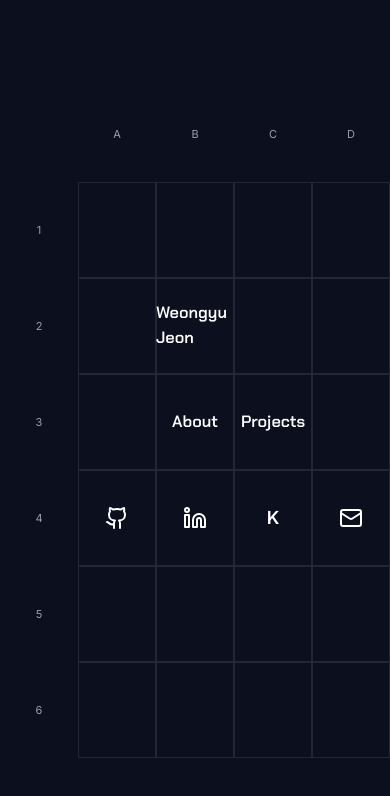
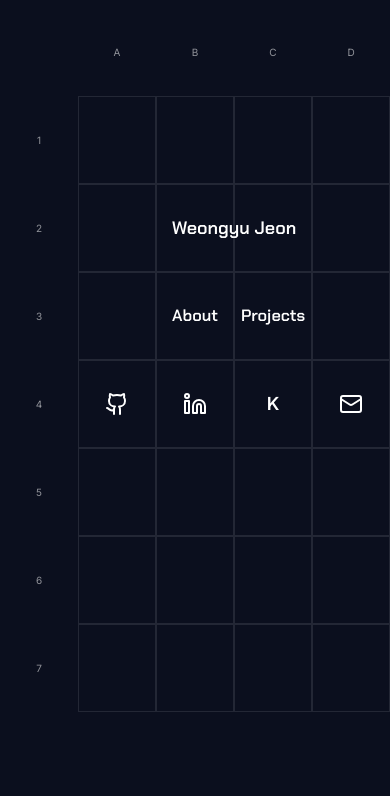
Before and after one commit to edwinjeon/portfolio, a Next.js app: page / in a window 390 px wide. Shown: the top 796 px of the page. Built offline with nearby package versions, Linux system fonts and the light colour scheme.

Commit message:
additional adjustments within homepage

```diff
--- a/src/components/HomeMobile.tsx
+++ b/src/components/HomeMobile.tsx
@@ -3,21 +3,22 @@
 import Link from "next/link";
 import { Github, Linkedin, Mail } from "lucide-react";
 
-/* ---------- Local copies of the cell components ---------- */
+/* Local cell components (mobile-only versions) with span support */
 function MainCell({
-  c, r, children, display = false, className = "",
+  c, r, children, display = false, className = "", colSpan = 1, rowSpan = 1,
 }: {
   c: number; r: number; children: React.ReactNode; display?: boolean; className?: string;
+  colSpan?: number; rowSpan?: number;
 }) {
   return (
     <div
       style={{
-        gridColumn: c + 1,
-        gridRow: r + 1,
+        gridColumn: `${c + 1} / span ${colSpan}`,
+        gridRow: `${r + 1} / span ${rowSpan}`,
         fontFamily: display ? "var(--font-home-display)" : undefined,
         fontWeight: display ? 600 : undefined,
       }}
-      className={`group relative z-10 flex items-center justify-center text-white transition-colors duration-150 hover:bg-white/10 ${className}`}
+      className={`group relative z-10 flex items-center justify-center text-center text-white transition-colors duration-150 hover:bg-white/10 ${className}`}
     >
       {children}
     </div>
@@ -25,9 +26,10 @@ function MainCell({
 }
 
 function MainLinkCell({
-  c, r, href, target, ariaLabel, children, display = false,
+  c, r, href, target, ariaLabel, children, display = false, className = "", colSpan = 1, rowSpan = 1,
 }: {
-  c: number; r: number; href: string; target?: "_blank"; ariaLabel?: string; children: React.ReactNode; display?: boolean;
+  c: number; r: number; href: string; target?: "_blank"; ariaLabel?: string; children: React.ReactNode;
+  display?: boolean; className?: string; colSpan?: number; rowSpan?: number;
 }) {
   return (
     <Link
@@ -35,53 +37,56 @@ function MainLinkCell({
       target={target}
       aria-label={ariaLabel}
       style={{
-        gridColumn: c + 1,
-        gridRow: r + 1,
+        gridColumn: `${c + 1} / span ${colSpan}`,
+        gridRow: `${r + 1} / span ${rowSpan}`,
         fontFamily: display ? "var(--font-home-display)" : undefined,
         fontWeight: display ? 600 : undefined,
       }}
-      className="group relative z-10 flex h-full w-full items-center justify-center text-white transition-colors duration-150 hover:bg-white/10 p-2 min-w-11 min-h-11"
+      className={`group relative z-10 flex h-full w-full items-center justify-center text-center text-white transition-colors duration-150 hover:bg-white/10 p-2 min-w-11 min-h-11 ${className}`}
     >
       {children}
     </Link>
   );
 }
 
-/* ---------- Mobile Excel-style homepage (with headers) ---------- */
+/* Mobile Excel-style homepage (headers smaller, grid bigger, lifted up, 7 rows) */
 export default function HomeMobile() {
   const COLS = 4;
-  const ROWS = 6;
+  const ROWS = 7; // add row 7 so the sheet feels complete
 
-  // Larger cells for readability; grid centered on screen
-  const cw = `clamp(72px, ${100 / (COLS + 1)}vw, 112px)`;
-  const ch = `clamp(64px, ${100 / (ROWS + 1)}vh, 96px)`;
+  // Larger cells, but guaranteed to fit: 100dvh/(ROWS+1) is the governing size
+  const cw = `clamp(68px, calc(100dvw / ${COLS + 1}), 112px)`;
+  const ch = `clamp(56px, calc(100dvh / ${ROWS + 1}), 88px)`;
 
   return (
     <main className="relative h-dvh w-screen overflow-hidden bg-[#0B0F1E] text-[#E5E7EB]">
       <div
-        className="grid h-full w-full place-content-center"
+        className="
+          grid h-full w-full place-content-start
+          pt-2   /* lift the grid up a bit */
+        "
         style={{
           gridTemplateColumns: `repeat(${COLS + 1}, ${cw})`,
           gridTemplateRows: `repeat(${ROWS + 1}, ${ch})`,
         }}
       >
-        {/* Column headers A–D */}
+        {/* Column headers A–D (smaller) */}
         {Array.from({ length: COLS }).map((_, i) => (
           <div
             key={`m-col-${i}`}
             style={{ gridColumn: i + 2, gridRow: 1 }}
-            className="flex items-center justify-center text-[11px] leading-none text-white/60"
+            className="flex items-center justify-center text-[10px] leading-none text-white/55"
           >
             {String.fromCharCode(65 + i)}
           </div>
         ))}
 
-        {/* Row headers 1–6 */}
+        {/* Row headers 1–7 (smaller) */}
         {Array.from({ length: ROWS }).map((_, i) => (
           <div
             key={`m-row-${i}`}
             style={{ gridColumn: 1, gridRow: i + 2 }}
-            className="flex items-center justify-center text-[11px] leading-none text-white/60"
+            className="flex items-center justify-center text-[10px] leading-none text-white/55"
           >
             {i + 1}
           </div>
@@ -98,11 +103,19 @@ export default function HomeMobile() {
           ))
         )}
 
-        {/* Main cells (no hover cells on mobile) */}
-        <MainCell c={2} r={2} display className="text-[clamp(16px,4.2vw,20px)]">
+        {/* Main cells */}
+        {/* Name spans 2 columns so it fits on one line and is centered */}
+        <MainCell
+          c={2}
+          r={2}
+          display
+          colSpan={2}
+          className="text-[clamp(18px,4.6vw,22px)]"
+        >
           Weongyu Jeon
         </MainCell>
 
+        {/* About / Projects */}
         <MainLinkCell c={2} r={3} href="/about" display>
           <span className="text-[clamp(16px,4.2vw,20px)]">About</span>
         </MainLinkCell>
@@ -110,17 +123,26 @@ export default function HomeMobile() {
           <span className="text-[clamp(16px,4.2vw,20px)]">Projects</span>
         </MainLinkCell>
 
+        {/* Icon row */}
         <MainLinkCell c={1} r={4} href="https://github.com/edwinjeon" target="_blank" ariaLabel="GitHub">
-          <Github className="h-6 w-6" />
+          <span className="inline-flex min-w-11 min-h-11 items-center justify-center">
+            <Github className="h-6 w-6" />
+          </span>
         </MainLinkCell>
         <MainLinkCell c={2} r={4} href="https://www.linkedin.com/in/weongyujeon/" target="_blank" ariaLabel="LinkedIn">
-          <Linkedin className="h-6 w-6" />
+          <span className="inline-flex min-w-11 min-h-11 items-center justify-center">
+            <Linkedin className="h-6 w-6" />
+          </span>
         </MainLinkCell>
         <MainLinkCell c={3} r={4} href="https://www.kaggle.com/ratin21" target="_blank" ariaLabel="Kaggle">
-          <span className="font-semibold text-lg">K</span>
+          <span className="inline-flex min-w-11 min-h-11 items-center justify-center font-semibold text-lg">
+            K
+          </span>
         </MainLinkCell>
         <MainLinkCell c={4} r={4} href="mailto:weongyujeon@gmail.com" ariaLabel="Email">
-          <Mail className="h-6 w-6" />
+          <span className="inline-flex min-w-11 min-h-11 items-center justify-center">
+            <Mail className="h-6 w-6" />
+          </span>
         </MainLinkCell>
       </div>
     </main>
```
